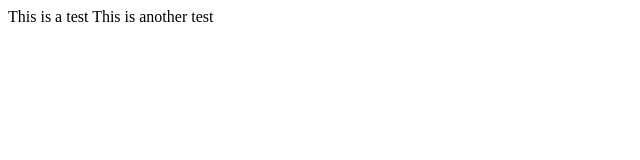
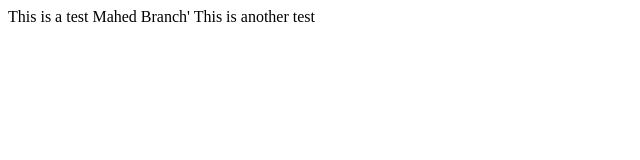
Before and after one commit to arashesmailian/hw1_arash_2, a plain HTML site: page MahedTest.html in a window 1280 px wide. Shown: the whole page, without its empty margins (0-640 px from the left). Drawn offline with Linux system fonts and the light colour scheme.

Commit message:
MahedBranch Test

```diff
--- a/MahedTest.html
+++ b/MahedTest.html
@@ -7,6 +7,8 @@
 <body>
 This is a test
 
+Mahed Branch'
+
 This is another test
 </body>
 </html>
```
